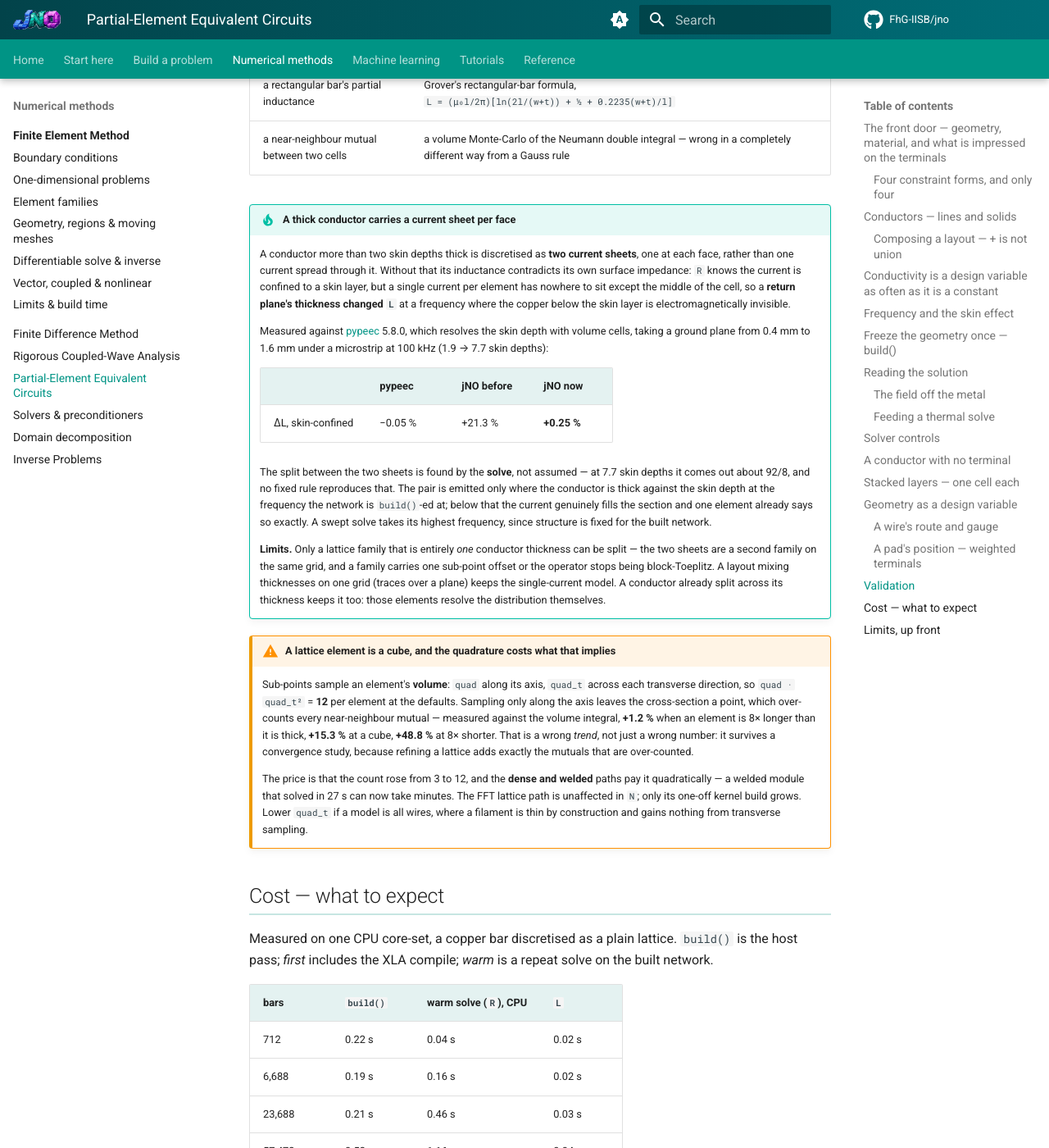
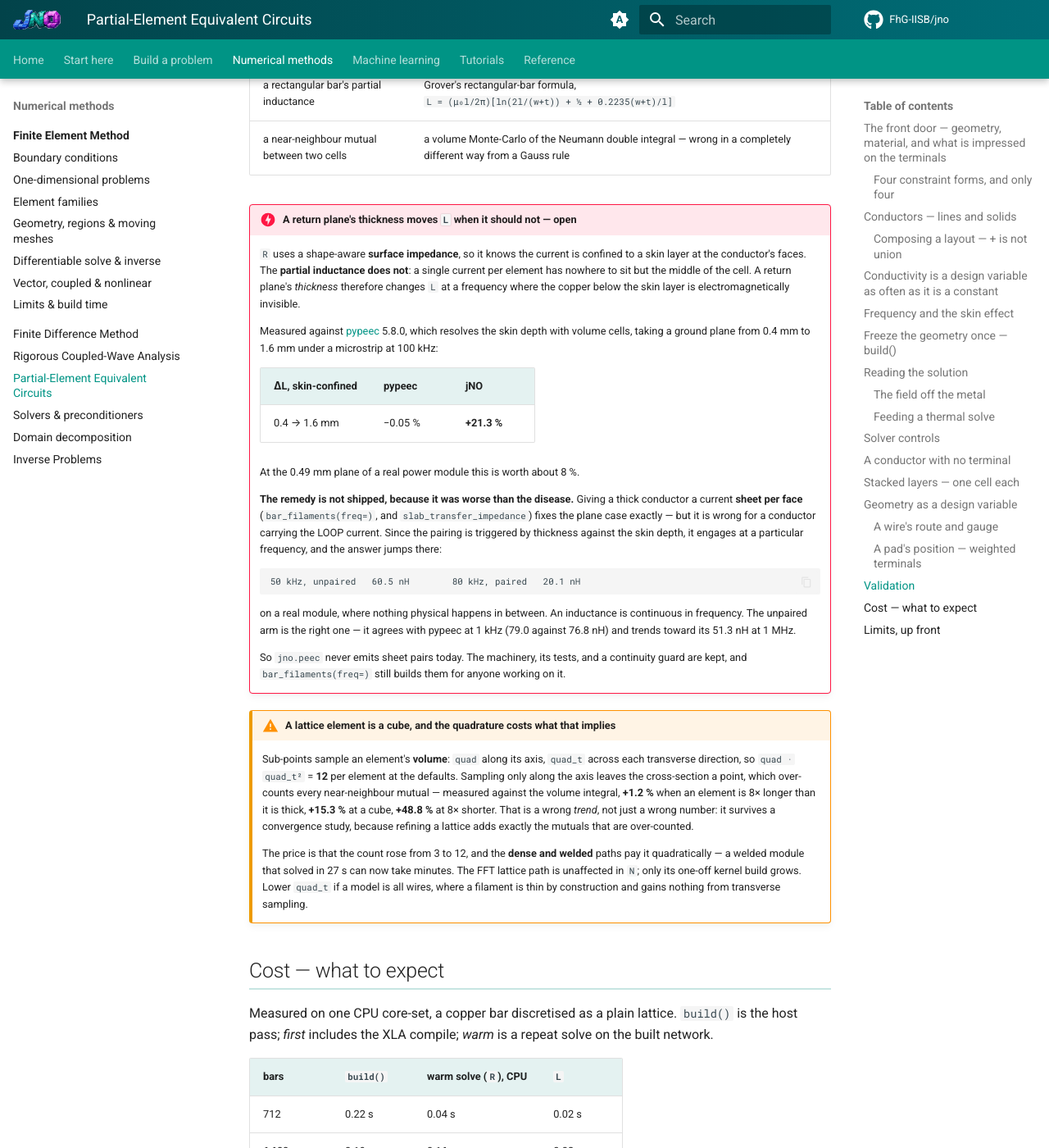
Before and after one commit to FhG-IISB/jNO, an MkDocs documentation site: the page built from docs/peec.md, in a window 1280 px wide and 1400 px high, scrolled down 9617 px. Shown: the whole window at 82% size. Built offline with MkDocs 1.6.1 and Material for MkDocs 9.7.7, drawn with Linux system fonts in a browser that asks for light colours; comment, search, counter and statistics services are not loaded.

Commit message:
peec: take the sheet-pair model off the front door
Giving a conductor thick against the skin depth a current sheet per face fixes a real defect -- a
return plane's thickness moving L where it physically cannot, +21.3 % against pypeec's -0.05 %. It
is also wrong, by more than the defect it fixes, for a conductor carrying the LOOP current.

The pairing is triggered by thickness against the skin depth, so the discretisation changes at a
frequency, and the answer changes with it. On a real power module:

    50 kHz, unpaired   60.5 nH        80 kHz, paired   20.1 nH

Nothing physical happens to a 0.5 mm trace between 50 and 80 kHz, and an inductance is continuous in
frequency, so this is not a close call. The unpaired arm is the correct one: it agrees with pypeec at
1 kHz (79.0 against 76.8 nH) and trends toward its 51.3 nH at 1 MHz, while the paired arm goes to
20.1 nH and stays there.

A plane carrying RETURN current and a trace carrying the LOOP current are not the same case, and the
plane-thickness test passed throughout. The guard that was missing is the one added here: a
discretisation change must not move the answer. It is checked to FAIL when the feature is switched
back on, so it is not vacuous, and the plane-thickness test is now a strict xfail rather than quietly
deleted -- the defect is still real and still unfixed.

`slab_transfer_impedance`, the cross-family BTTB generator, the coupled operator and the emission
itself all stay, with their tests. Only `jno.peec` stops asking for them.

```diff
--- a/docs/peec.md
+++ b/docs/peec.md
@@ -393,32 +393,35 @@ Every layer is checked against an oracle that does not go through the layer belo
 | a rectangular bar's partial inductance | Grover's rectangular-bar formula, `L = (μ₀l/2π)[ln(2l/(w+t)) + ½ + 0.2235(w+t)/l]` |
 | a near-neighbour mutual between two cells | a volume Monte-Carlo of the Neumann double integral — wrong in a completely different way from a Gauss rule |
 
-!!! tip "A thick conductor carries a current sheet per face"
-    A conductor more than two skin depths thick is discretised as **two current sheets**, one at each
-    face, rather than one current spread through it. Without that its inductance contradicts its own
-    surface impedance: `R` knows the current is confined to a skin layer, but a single current per
-    element has nowhere to sit except the middle of the cell, so a **return plane's thickness changed
-    `L`** at a frequency where the copper below the skin layer is electromagnetically invisible.
+!!! danger "A return plane's thickness moves `L` when it should not — open"
+    `R` uses a shape-aware **surface impedance**, so it knows the current is confined to a skin layer
+    at the conductor's faces. The **partial inductance does not**: a single current per element has
+    nowhere to sit but the middle of the cell. A return plane's *thickness* therefore changes `L` at
+    a frequency where the copper below the skin layer is electromagnetically invisible.
 
     Measured against [pypeec](https://github.com/otvam/pypeec) 5.8.0, which resolves the skin depth
-    with volume cells, taking a ground plane from 0.4 mm to 1.6 mm under a microstrip at 100 kHz
-    (1.9 → 7.7 skin depths):
+    with volume cells, taking a ground plane from 0.4 mm to 1.6 mm under a microstrip at 100 kHz:
 
-    | | pypeec | jNO before | jNO now |
-    |---|---|---|---|
-    | ΔL, skin-confined | −0.05 % | +21.3 % | **+0.25 %** |
+    | ΔL, skin-confined | pypeec | jNO |
+    |---|---|---|
+    | 0.4 → 1.6 mm | −0.05 % | **+21.3 %** |
 
-    The split between the two sheets is found by the **solve**, not assumed — at 7.7 skin depths it
-    comes out about 92/8, and no fixed rule reproduces that. The pair is emitted only where the
-    conductor is thick against the skin depth at the frequency the network is `build()`-ed at; below
-    that the current genuinely fills the section and one element already says so exactly. A swept
-    solve takes its highest frequency, since structure is fixed for the built network.
+    At the 0.49 mm plane of a real power module this is worth about 8 %.
 
-    **Limits.** Only a lattice family that is entirely *one* conductor thickness can be split — the
-    two sheets are a second family on the same grid, and a family carries one sub-point offset or the
-    operator stops being block-Toeplitz. A layout mixing thicknesses on one grid (traces over a
-    plane) keeps the single-current model. A conductor already split across its thickness keeps it
-    too: those elements resolve the distribution themselves.
+    **The remedy is not shipped, because it was worse than the disease.** Giving a thick conductor a
+    current **sheet per face** (`bar_filaments(freq=)`, and `slab_transfer_impedance`) fixes the
+    plane case exactly — but it is wrong for a conductor carrying the LOOP current. Since the pairing
+    is triggered by thickness against the skin depth, it engages at a particular frequency, and the
+    answer jumps there:
+
+        50 kHz, unpaired   60.5 nH        80 kHz, paired   20.1 nH
+
+    on a real module, where nothing physical happens in between. An inductance is continuous in
+    frequency. The unpaired arm is the right one — it agrees with pypeec at 1 kHz (79.0 against
+    76.8 nH) and trends toward its 51.3 nH at 1 MHz.
+
+    So `jno.peec` never emits sheet pairs today. The machinery, its tests, and a continuity guard are
+    kept, and `bar_filaments(freq=)` still builds them for anyone working on it.
 
 !!! warning "A lattice element is a cube, and the quadrature costs what that implies"
     Sub-points sample an element's **volume**: `quad` along its axis, `quad_t` across each transverse
```
Also changed, not shown: 1 other file.
